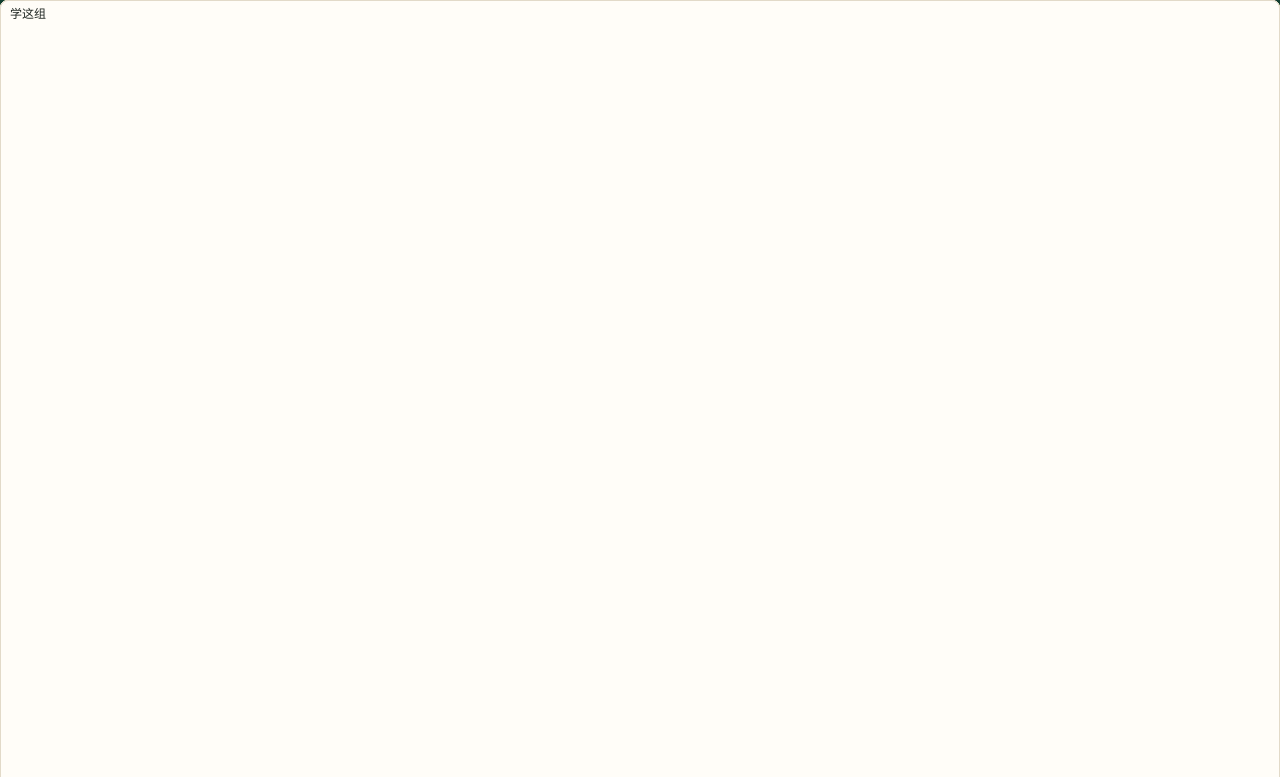
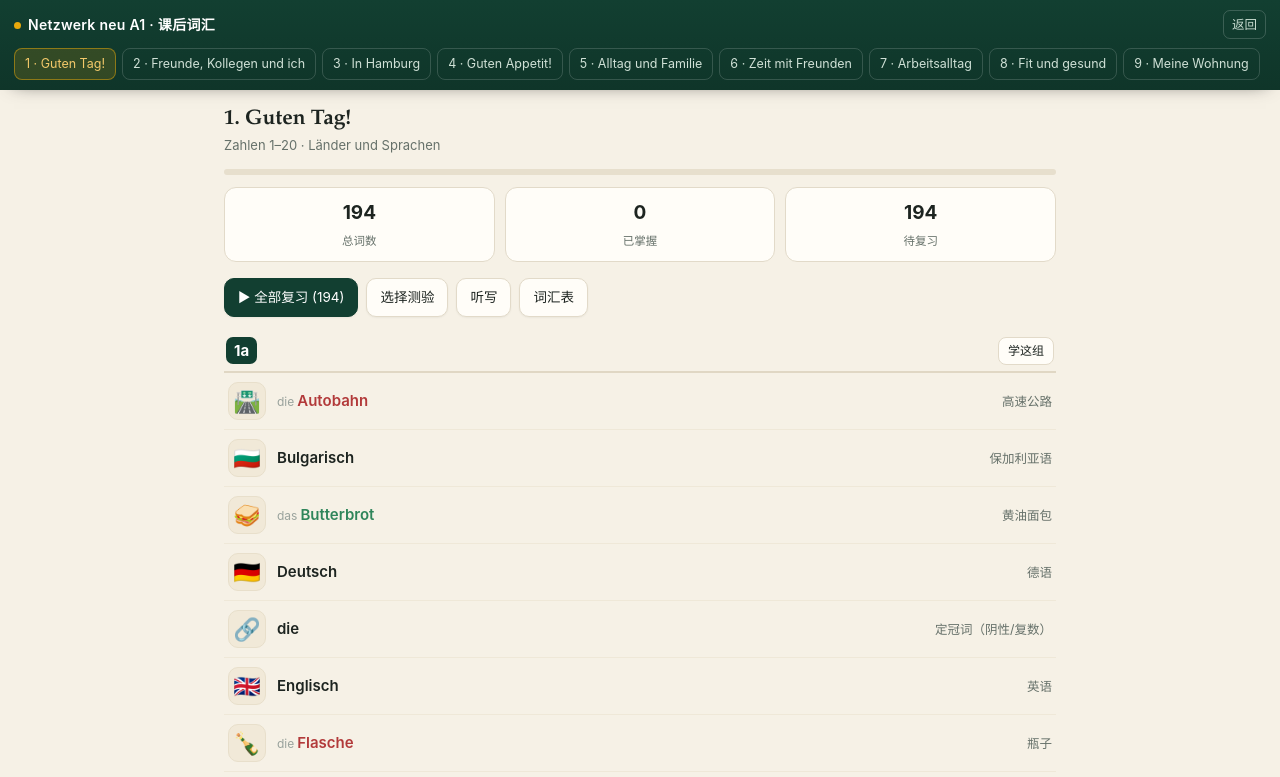
Before and after one commit to zmx-felix/deutsch-a1, a plain HTML site: page vokabeln.html in a window 1280 px wide. Shown: the top 777 px of the page. Drawn offline with Linux system fonts and the light colour scheme.

Commit message:
Fix class collision that made the study button cover the whole page

```diff
--- a/vokabeln.html
+++ b/vokabeln.html
@@ -114,7 +114,7 @@
   .ghead{display:flex;align-items:flex-start;gap:9px;padding:0 2px 6px;border-bottom:2px solid #e0d7c4}
   .ghead .lab{font-weight:700;font-size:15px;background:var(--deep);color:#fff;border-radius:7px;padding:2px 8px;flex:0 0 auto}
   .ghead .sc{font-size:12px;color:var(--muted);line-height:1.4;padding-top:2px}
-  .ghead .study{margin-left:auto;flex:0 0 auto;font-size:12px;border:1px solid var(--line);background:var(--card);border-radius:8px;padding:4px 9px;white-space:nowrap}
+  .ghead .gstudy{margin-left:auto;flex:0 0 auto;font-size:12px;border:1px solid var(--line);background:var(--card);border-radius:8px;padding:4px 9px;white-space:nowrap}
   .wrow{display:flex;align-items:center;gap:11px;padding:9px 4px;border-bottom:1px solid #efe8d8;cursor:pointer}
   .wrow:active{background:#f7f2e6}
   .tile{width:38px;height:38px;flex:0 0 38px;display:flex;align-items:center;justify-content:center;
@@ -257,7 +257,7 @@
       var head = el("div", "ghead");
       head.appendChild(el("div", "lab", g.label));
       if(g.scene) head.appendChild(el("div", "sc", g.scene));
-      var sb = el("button", "study", "学这组");
+      var sb = el("button", "gstudy", "学这组");
       sb.onclick = function(){ startStudy(g.words.slice(), "Lektion " + u.n + " · " + g.label, i); };
       head.appendChild(sb);
       sec.appendChild(head);
```
